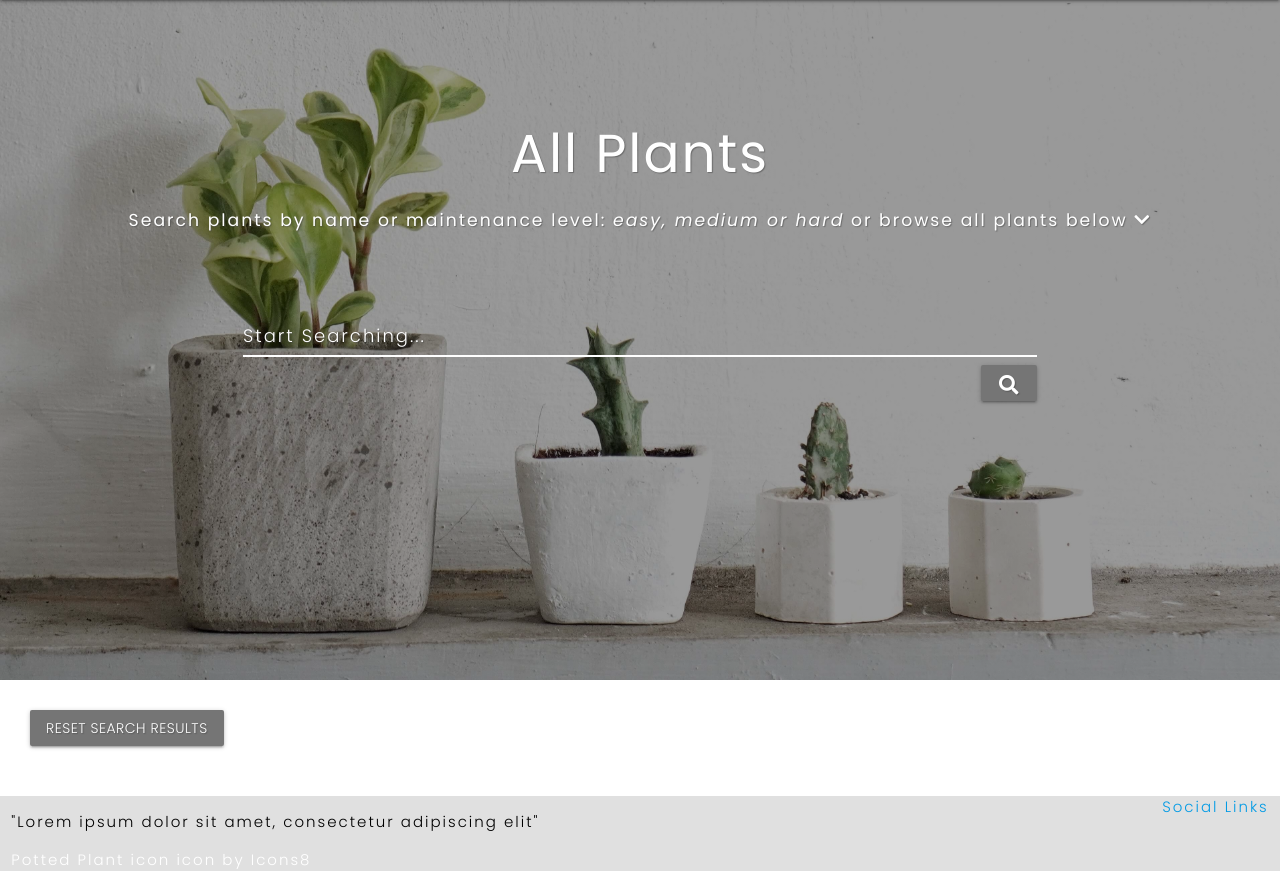
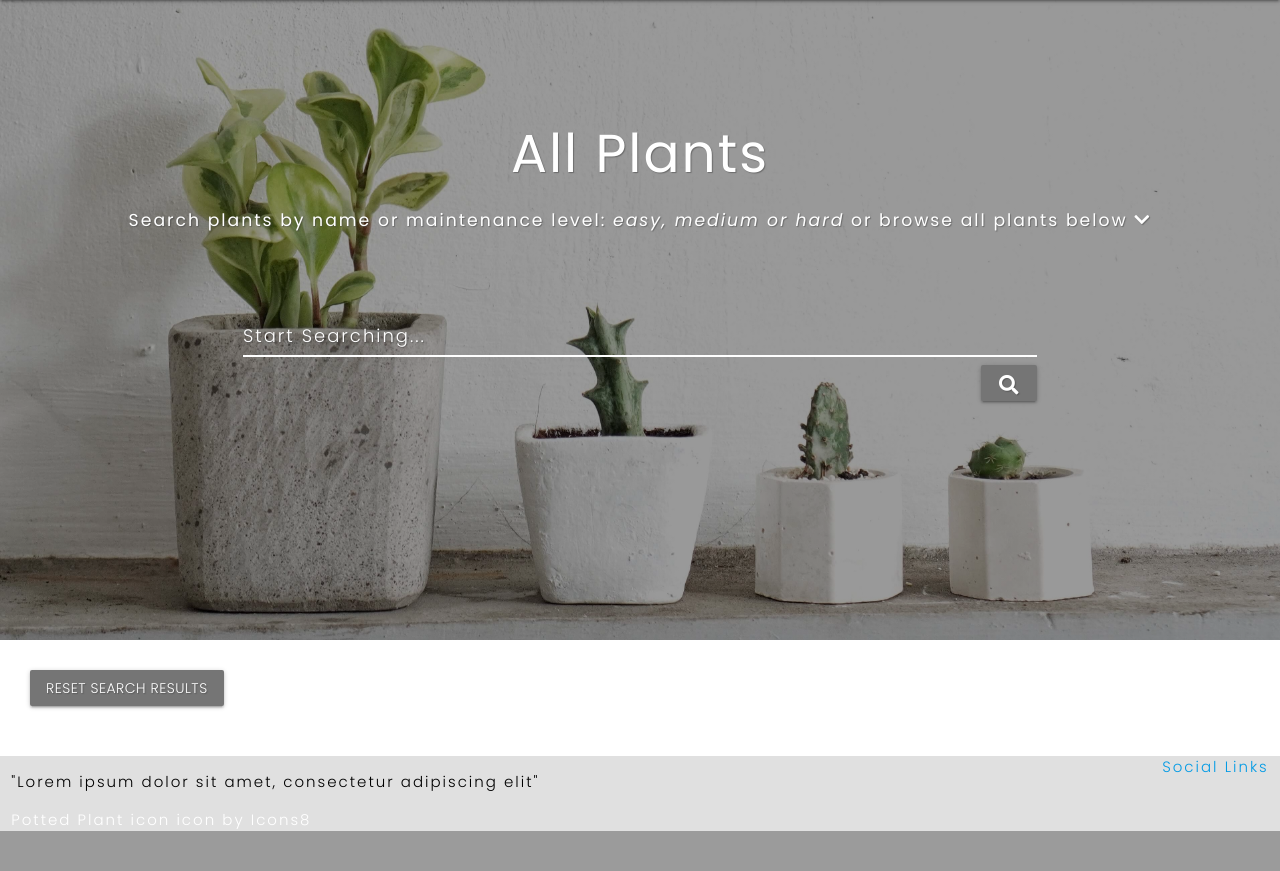
Before and after one commit to Code-Institute-Submissions/houseplant-heroes, a Flask app: page /all_plants in a window 1280 px wide. Shown: the part 64-935 px from the top of the page. After the commit the page ends 895 px from the top, so only its background shows below. Run offline with Flask 2, Linux system fonts and the light colour scheme; data that the repository does not hold is empty; some libraries are stand-ins or nearby versions.

Commit message:
Change hero-image height all_plants.html

```diff
--- a/static/css/style.css
+++ b/static/css/style.css
@@ -25,6 +25,10 @@ a.brand-logo.black-text.left {
 }
 .height-85 {
   height: 85%;
+}
+
+.height-80 {
+  height: 80%;
 }
 
 .height-55 {
--- a/templates/all_plants.html
+++ b/templates/all_plants.html
@@ -1,7 +1,7 @@
 {% extends "base.html" %}
 <!-- hero image opening div -->
 {% block hero_image_begin %}
-<div class="hero-image height-85">
+<div class="hero-image height-80">
   {% endblock %}
 
   <!-- heading -->
```
